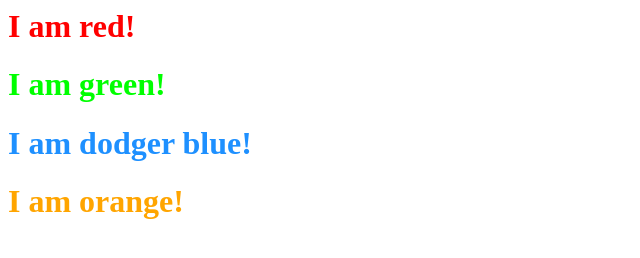
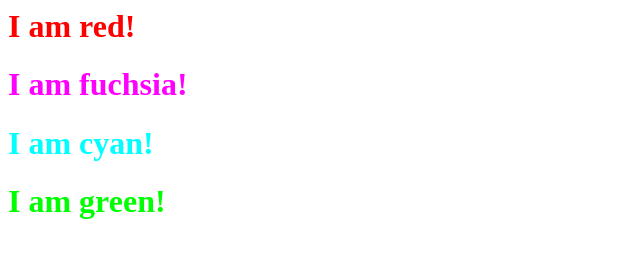
Before and after one commit to prakharpandey1907/csshandson, a plain HTML site: page src/index.html in a window 1280 px wide. Shown: the whole page, without its empty margins (0-640 px from the left). Drawn offline with Linux system fonts and the light colour scheme.

Commit message:
Use Abbreviated Hex Code

```diff
--- a/src/index.html
+++ b/src/index.html
@@ -1,22 +1,22 @@
 <style>
   .red-text {
-    color: #FF0000;
+    color: #F00;
+  }
+  .fuchsia-text {
+    color: #F0F;
+  }
+  .cyan-text {
+    color: #0FF;
   }
   .green-text {
-    color: #00FF00;
-  }
-  .dodger-blue-text {
-    color: #1E90FF;
-  }
-  .orange-text {
-    color: #FFA500;
+    color: #0F0;
   }
 </style>
 
 <h1 class="red-text">I am red!</h1>
 
+<h1 class="fuchsia-text">I am fuchsia!</h1>
+
+<h1 class="cyan-text">I am cyan!</h1>
+
 <h1 class="green-text">I am green!</h1>
-
-<h1 class="dodger-blue-text">I am dodger blue!</h1>
-
-<h1 class="orange-text">I am orange!</h1>
```
